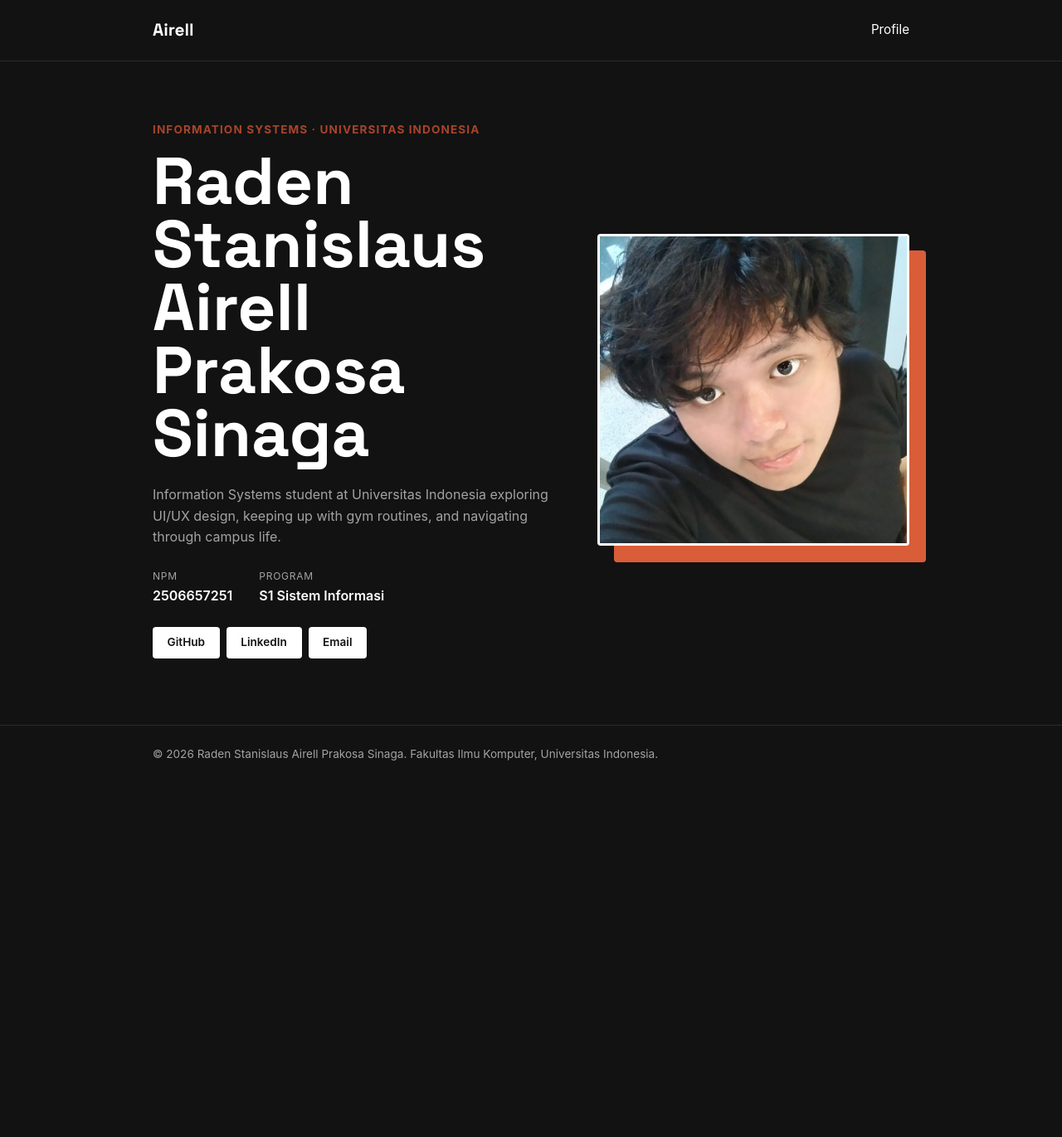
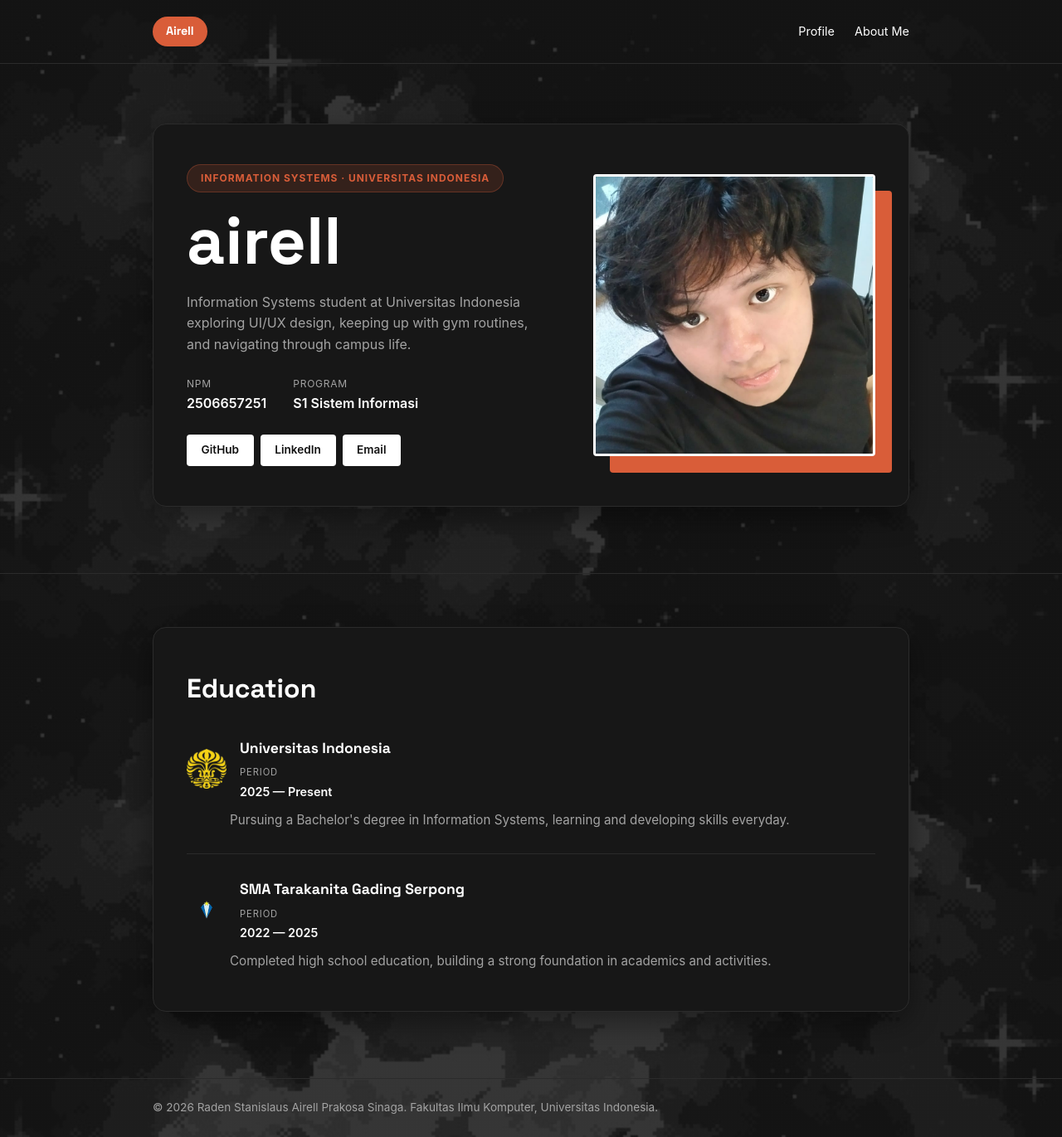
Before and after one commit to airelprakosa/myportofolio, a Django app: page / in a window 1280 px wide. Shown: the whole page at 83% size. Before the commit the page ends 917 px from the top, so only its background shows below. Run offline with Django 5.2, Linux system fonts and the light colour scheme.

Commit message:
proggres update layout education n logo

```diff
--- a/static/css/style.css
+++ b/static/css/style.css
@@ -17,7 +17,12 @@
 body {
     font-family: -apple-system, "Segoe UI", Roboto, Helvetica, Arial, sans-serif;
     color: var(--ink);
-    background-color: var(--paper);
+    /* Kombinasi overlay gelap transparan + file gambar background kamu */
+    background-image: linear-gradient(rgba(18, 18, 18, 0.85), rgba(18, 18, 18, 0.85)), url('/static/img/bg.jpg');
+    background-size: cover;
+    background-position: center;
+    background-attachment: fixed;
+    background-repeat: no-repeat;
     line-height: 1.6;
 }
 
@@ -43,21 +48,36 @@
 }
 
 .brand {
-    font-size: 1.3rem;
+    font-size: 0.9rem;
     font-weight: 700;
     color: var(--ink);
     text-decoration: none;
+    background-color: var(--accent);
+    padding: 0.4rem 1rem;
+    border-radius: 9999px;
+    letter-spacing: -0.01em;
+    transition: background-color 0.2s ease, transform 0.2s ease;
+}
+
+.brand:hover {
+    background-color: var(--accent-dark);
+    transform: scale(1.03);
 }
 
 .site-header nav {
     display: flex;
-    gap: 2rem;
+    gap: 1.5rem;
 }
 
 .site-header nav a {
     color: var(--ink);
     text-decoration: none;
-    font-size: 0.95rem;
+    font-size: 0.9rem;
+    transition: color 0.2s ease;
+}
+
+.site-header nav a:hover {
+    color: var(--accent);
 }
 
 .hero {
@@ -94,7 +114,28 @@
     font-size: clamp(3rem, 7vw, 5rem);
     line-height: 0.95;
 }
+/* Hero Floating Card Container */
+.hero-card {
+    background-color: #171717;
+    border: 1px solid var(--line);
+    border-radius: 16px;
+    padding: 3rem 2.5rem;
+    box-shadow: 0 12px 35px rgba(0, 0, 0, 0.4);
+}
 
+.hero-kicker {
+    display: inline-block;
+    background-color: rgba(217, 93, 57, 0.15);
+    color: var(--accent);
+    padding: 0.4rem 1rem;
+    border-radius: 9999px;
+    font-size: 0.75rem;
+    font-weight: 700;
+    letter-spacing: 0.08em;
+    text-transform: uppercase;
+    margin-bottom: 1.25rem;
+    border: 1px solid rgba(217, 93, 57, 0.3);
+}
 .bio {
     color: var(--text-muted);
     max-width: 480px;
@@ -175,6 +216,131 @@
     font-size: 0.85rem;
     border-top: 1px solid var(--line);
 }
+/* Background & Skills Section */
+.background-section {
+    padding: 4rem 0 5rem;
+    border-top: 1px solid var(--line);
+}
+
+.background-section h2 {
+    font-family: "Space Grotesk", -apple-system, sans-serif;
+    font-size: 2rem;
+    margin-bottom: 2rem;
+    color: var(--ink);
+}
+
+.bg-grid {
+    display: grid;
+    grid-template-columns: repeat(auto-fit, minmax(280px, 1fr));
+    gap: 1.5rem;
+}
+
+.bg-card {
+    background-color: #1e1e1e;
+    border: 1px solid var(--line);
+    border-radius: var(--radius);
+    padding: 1.75rem;
+    transition: transform 0.2s ease, box-shadow 0.2s ease, border-color 0.2s ease;
+}
+
+.bg-card:hover {
+    transform: translateY(-4px);
+    box-shadow: 0 8px 16px rgba(0, 0, 0, 0.4);
+    border-color: var(--accent);
+}
+
+.bg-card h3 {
+    font-family: "Space Grotesk", -apple-system, sans-serif;
+    font-size: 1.15rem;
+    margin-bottom: 0.5rem;
+    color: var(--accent);
+}
+
+.bg-card p {
+    color: var(--text-muted);
+    font-size: 0.95rem;
+    line-height: 1.5;
+}
+
+/* Card Container Style */
+.content-card {
+    background-color: #171717;
+    border: 1px solid var(--line);
+    border-radius: 16px;
+    padding: 3rem 2.5rem;
+    box-shadow: 0 12px 35px rgba(0, 0, 0, 0.4);
+}
+
+.content-card h2 {
+    font-family: "Space Grotesk", -apple-system, sans-serif;
+    font-size: 2rem;
+    margin-bottom: 2rem;
+    color: var(--ink);
+}
+
+/* Education Rows */
+.edu-item {
+    padding-bottom: 1.75rem;
+    margin-bottom: 1.75rem;
+    border-bottom: 1px solid var(--line);
+}
+
+.edu-item:last-child {
+    padding-bottom: 0;
+    margin-bottom: 0;
+    border-bottom: none;
+}
+
+.edu-header {
+    display: flex;
+    align-items: center;
+    gap: 1rem;
+    margin-bottom: 0.75rem;
+}
+
+.edu-logo {
+    height: 48px;
+    width: 48px;
+    object-fit: contain;
+    flex-shrink: 0;
+}
+
+.edu-header h3 {
+    font-family: "Space Grotesk", -apple-system, sans-serif;
+    font-size: 1.1rem;
+    color: var(--ink);
+    margin-bottom: 0.1rem;
+}
+
+.edu-label {
+    font-size: 0.7rem;
+    text-transform: uppercase;
+    letter-spacing: 0.08em;
+    color: var(--text-muted);
+}
+
+.edu-year {
+    font-size: 0.9rem;
+    font-weight: 600;
+    color: var(--ink);
+}
+
+.edu-desc {
+    color: var(--text-muted);
+    font-size: 0.95rem;
+    line-height: 1.5;
+    padding-left: 3.25rem;
+}
+
+@media (max-width: 600px) {
+    .content-card {
+        padding: 2rem 1.25rem;
+    }
+    .edu-desc {
+        padding-left: 0;
+        margin-top: 0.5rem;
+    }
+}
 
 @media (max-width: 600px) {
     .hero-grid {
--- a/templates/index.html
+++ b/templates/index.html
@@ -3,7 +3,7 @@
 <head>
     <meta charset="UTF-8">
     <meta name="viewport" content="width=device-width, initial-scale=1.0">
-    <title>Raden Stanislaus Airell Prakosa Sinaga - Portfolio</title>
+    <title>Airell - Portfolio</title>
     <link rel="preconnect" href="https://fonts.googleapis.com">
     <link rel="preconnect" href="https://fonts.gstatic.com" crossorigin>
     <link href="https://fonts.googleapis.com/css2?family=Space+Grotesk:wght@500;700&display=swap" rel="stylesheet">
@@ -11,20 +11,23 @@
 </head>
 <body>
     <header class="site-header">
-        <div class="container">
+        <div class="container site-nav-container">
             <a href="#profile" class="brand">Airell</a>
-            <nav>
+            <nav class="nav-menu">
                 <a href="#profile">Profile</a>
+                <a href="#about-me">About Me</a>
             </nav>
         </div>
     </header>
 
     <main>
         <section class="hero" id="profile">
-            <div class="container hero-grid">
+            <div class="container">
+                <div class="hero-card">
+                    <div class="hero-grid">
                         <div class="hero-identity">
                             <p class="hero-kicker">Information Systems &middot; Universitas Indonesia</p>
-                    <h1>Raden Stanislaus Airell Prakosa Sinaga</h1>
+                            <h1>airell</h1>
                         </div>
                         <div class="hero-photo">
                             <div class="photo-block"></div>
@@ -49,7 +52,42 @@
                             </div>
                         </div>
                     </div>
+                </div>
+            </div>
         </section>
+
+        <section class="background-section" id="about-me">
+        <div class="container">
+            <div class="content-card">
+                <h2>Education</h2>
+
+                <div class="edu-item">
+                    <div class="edu-header">
+                        <img class="edu-logo" src="/static/img/ui.png" alt="Universitas Indonesia">
+                        <div>
+                            <h3>Universitas Indonesia</h3>
+                            <span class="edu-label">Period</span>
+                            <p class="edu-year">2025 — Present</p>
+                        </div>
+                    </div>
+                    <p class="edu-desc">Pursuing a Bachelor's degree in Information Systems, learning and developing skills everyday.</p>
+                </div>
+
+                <div class="edu-item">
+                    <div class="edu-header">
+                        <img class="edu-logo" src="/static/img/tarki.png" alt="Tarakanita Gading Serpong">
+                        <div>
+                            <h3>SMA Tarakanita Gading Serpong</h3>
+                            <span class="edu-label">Period</span>
+                            <p class="edu-year">2022 — 2025</p>
+                        </div>
+                    </div>
+                    <p class="edu-desc">Completed high school education, building a strong foundation in academics and activities.</p>
+                </div>
+            </div>
+        </div>
+    </section>
+
     </main>
 
     <footer class="site-footer">
```
Also changed, not shown: static/img/bg.jpg (added), static/img/tarki.png (added), static/img/ui.png (added). Lines whose indentation alone changed are shown as unchanged.
